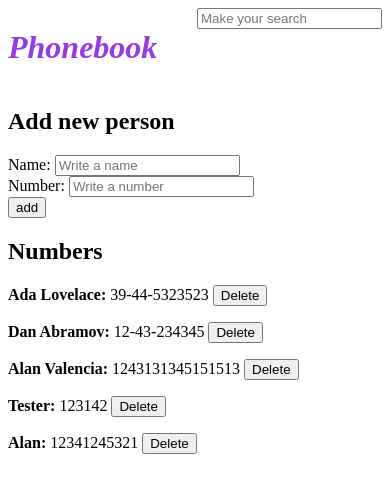
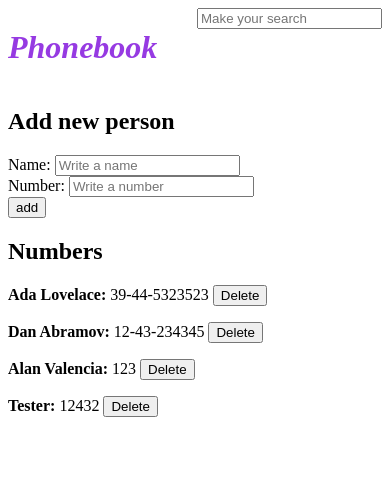
Before and after one commit to heyAlanDev/fullstack-open-exercises, a React (Create React App) app in the folder part2/phone-book/: page / in a window 390 px wide. Shown: the top 492 px of the page. Built offline with nearby package versions, Linux system fonts and the light colour scheme; data requests are answered from the project's data file.

Commit message:
fix(part2/phone-book): Fix the exercise 2.10

```diff
--- a/part2/phone-book/db.json
+++ b/part2/phone-book/db.json
@@ -12,18 +12,13 @@
     },
     {
       "name": "Alan Valencia",
-      "number": "1243131345151513",
+      "number": "123",
       "id": 4
     },
     {
       "name": "Tester",
-      "number": "123142",
+      "number": "12432",
       "id": 6
-    },
-    {
-      "name": "Alan",
-      "number": "12341245321",
-      "id": 7
     }
   ]
 }
--- a/part2/phone-book/src/App.js
+++ b/part2/phone-book/src/App.js
@@ -52,6 +52,16 @@ const App = () => {
           }, 5000)
           setNewName('')
           setNewNumber('')
+        })
+        .catch(error => {
+          setMessage({
+            message: `Information of '${personToUpdate.name}' was already removed from server`,
+            type: 'error'
+          })
+          setTimeout(() => {
+            setMessage(null)
+          }, 5000)
+          setPersons(persons.filter(person => person.id !== personToUpdate.id))
         })
     }
 
```
